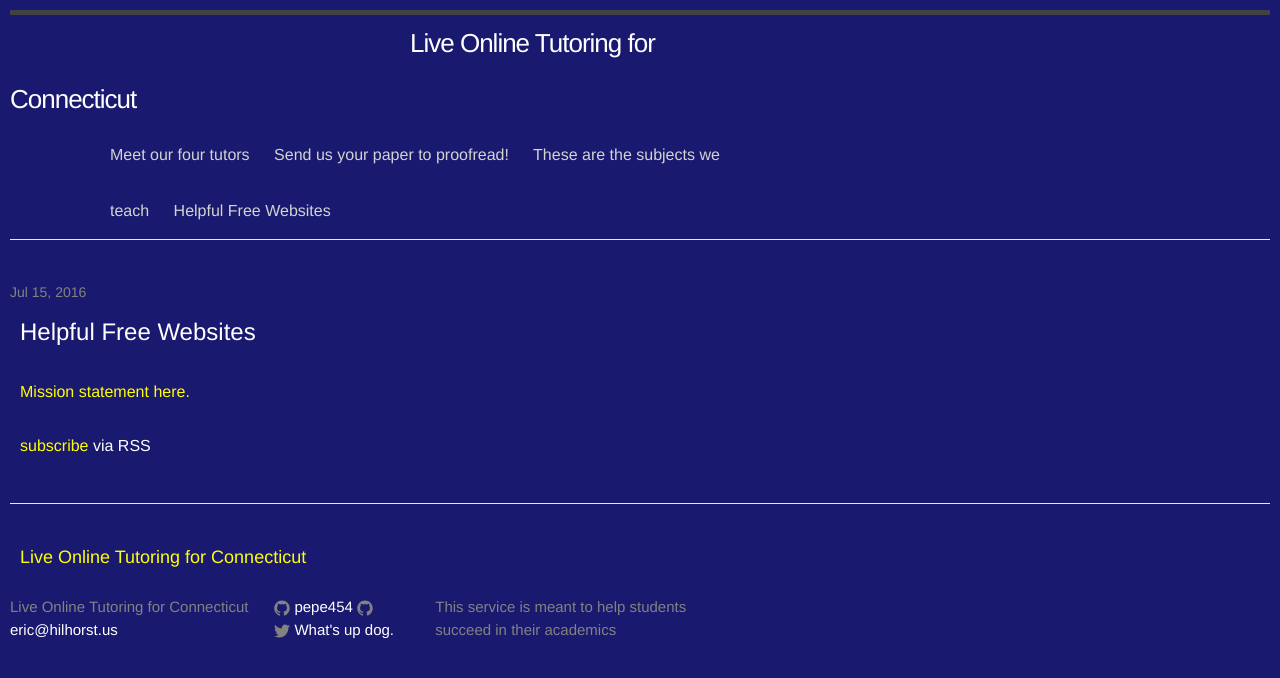
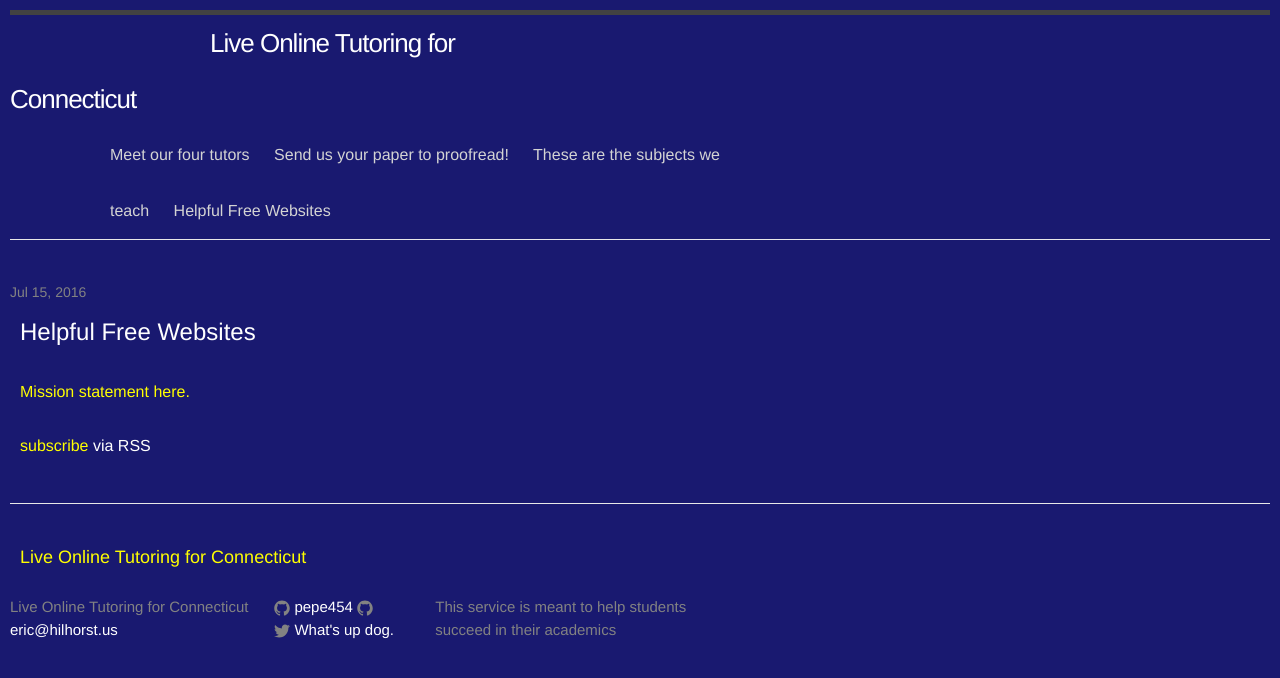
Before and after one commit to pepe454/pepe454.github.io, a Jekyll site: the page built from index.html, in a window 1280 px wide. Shown: the top 678 px of the page. Built offline with Jekyll 4.4.1, drawn with Linux system fonts in a browser that asks for light colours.

Commit message:
Update _layout.scss

```diff
--- a/_sass/_layout.scss
+++ b/_sass/_layout.scss
@@ -16,8 +16,8 @@
     letter-spacing: -1px;
     margin-bottom: 0;
     color: white;
-    margin-left: 400px;
-    margin-right: 400px;
+    margin-left: 200px;
+    margin-right: 200px;
 
 }
 
```
